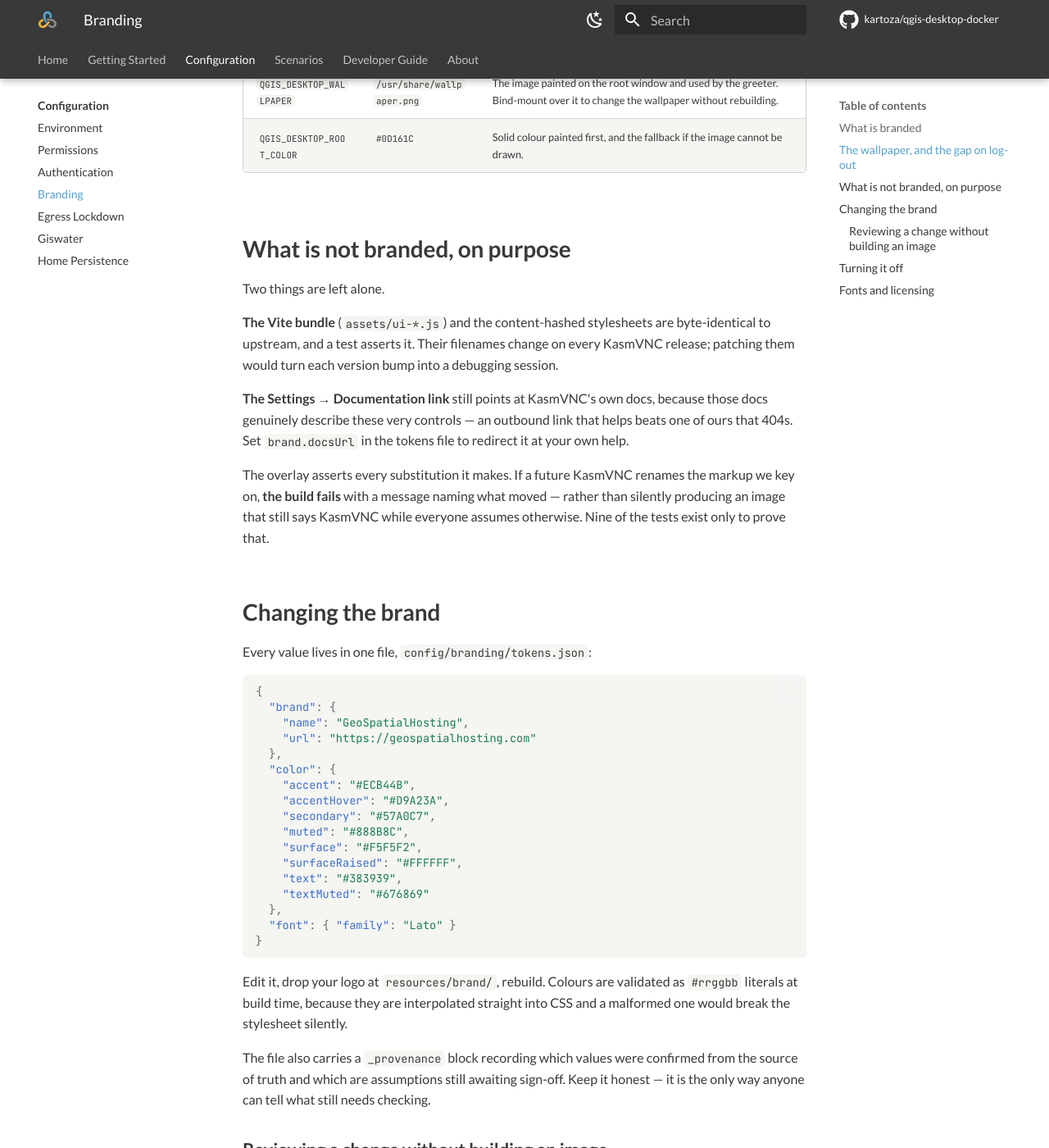
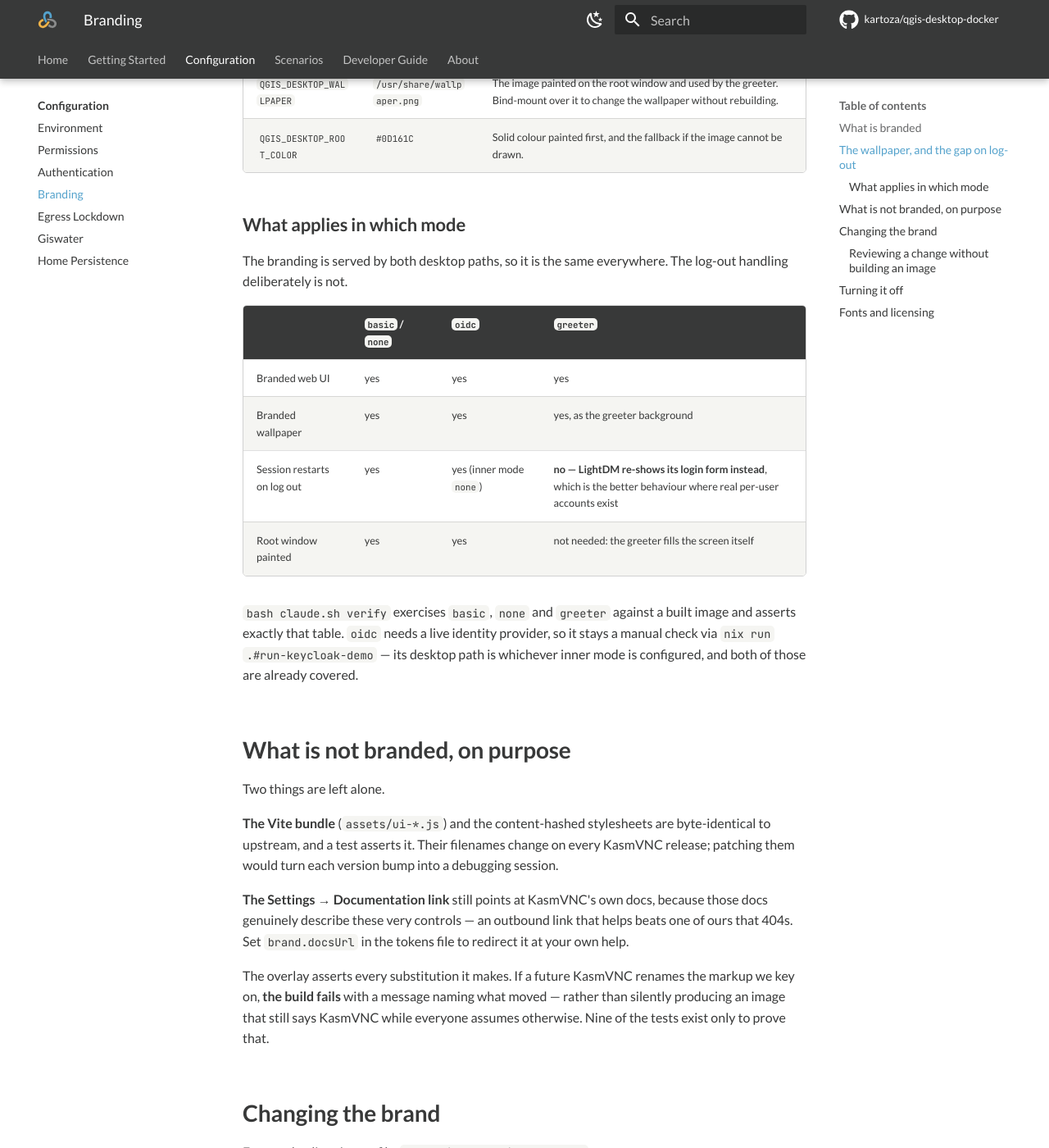
Before and after one commit to kartoza/qgis-desktop-docker, an MkDocs documentation site: the page built from docs/configuration/branding.md, in a window 1280 px wide and 1400 px high, scrolled down 1706 px. Shown: the whole window at 82% size. Built offline with MkDocs 1.6.1 and Material for MkDocs 9.7.7, drawn with Linux system fonts in a browser that asks for light colours; comment, search, counter and statistics services are not loaded.

Commit message:
docs(branding): state which log-out behaviour applies in which auth mode
The branding is served by both desktop paths so it is uniform, but the log-out
handling is not, and that is deliberate rather than an oversight: greeter mode
returns to the LightDM form instead of restarting the session, because that is
the better behaviour where real per-user accounts exist. Says so in a table, and
names what is left to check by hand.

```diff
--- a/docs/configuration/branding.md
+++ b/docs/configuration/branding.md
@@ -57,6 +57,23 @@ container, and `xfdesktop` simply draws over it while a session runs.
 |----------|---------|-------------|
 | `QGIS_DESKTOP_WALLPAPER` | `/usr/share/wallpaper.png` | The image painted on the root window and used by the greeter. Bind-mount over it to change the wallpaper without rebuilding. |
 | `QGIS_DESKTOP_ROOT_COLOR` | `#0D161C` | Solid colour painted first, and the fallback if the image cannot be drawn. |
+
+### What applies in which mode
+
+The branding is served by both desktop paths, so it is the same everywhere. The
+log-out handling deliberately is not.
+
+| | `basic` / `none` | `oidc` | `greeter` |
+|---|---|---|---|
+| Branded web UI | yes | yes | yes |
+| Branded wallpaper | yes | yes | yes, as the greeter background |
+| Session restarts on log out | yes | yes (inner mode `none`) | **no — LightDM re-shows its login form instead**, which is the better behaviour where real per-user accounts exist |
+| Root window painted | yes | yes | not needed: the greeter fills the screen itself |
+
+`bash claude.sh verify` exercises `basic`, `none` and `greeter` against a built
+image and asserts exactly that table. `oidc` needs a live identity provider, so
+it stays a manual check via `nix run .#run-keycloak-demo` — its desktop path is
+whichever inner mode is configured, and both of those are already covered.
 
 ## What is not branded, on purpose
 
```
